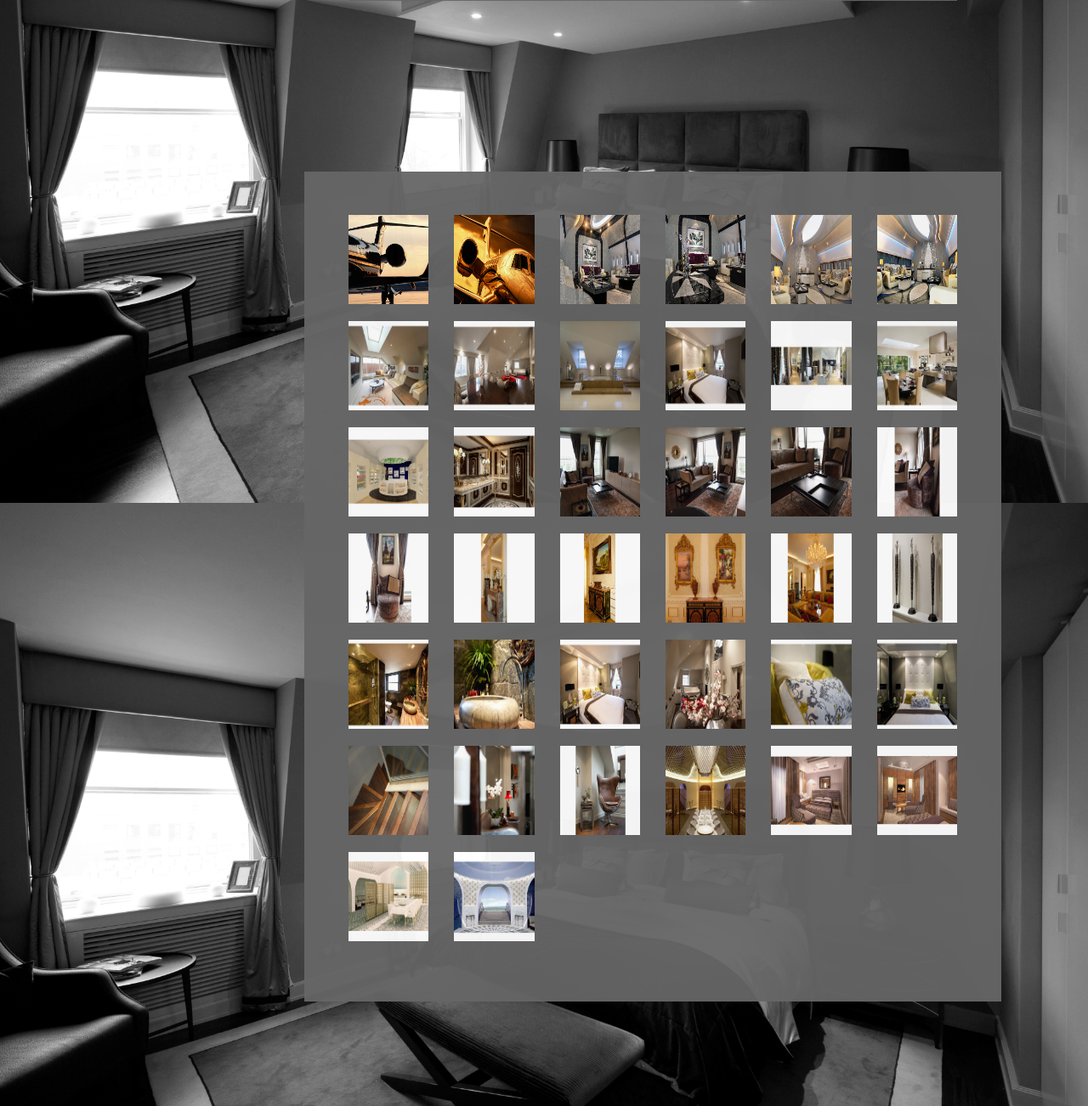
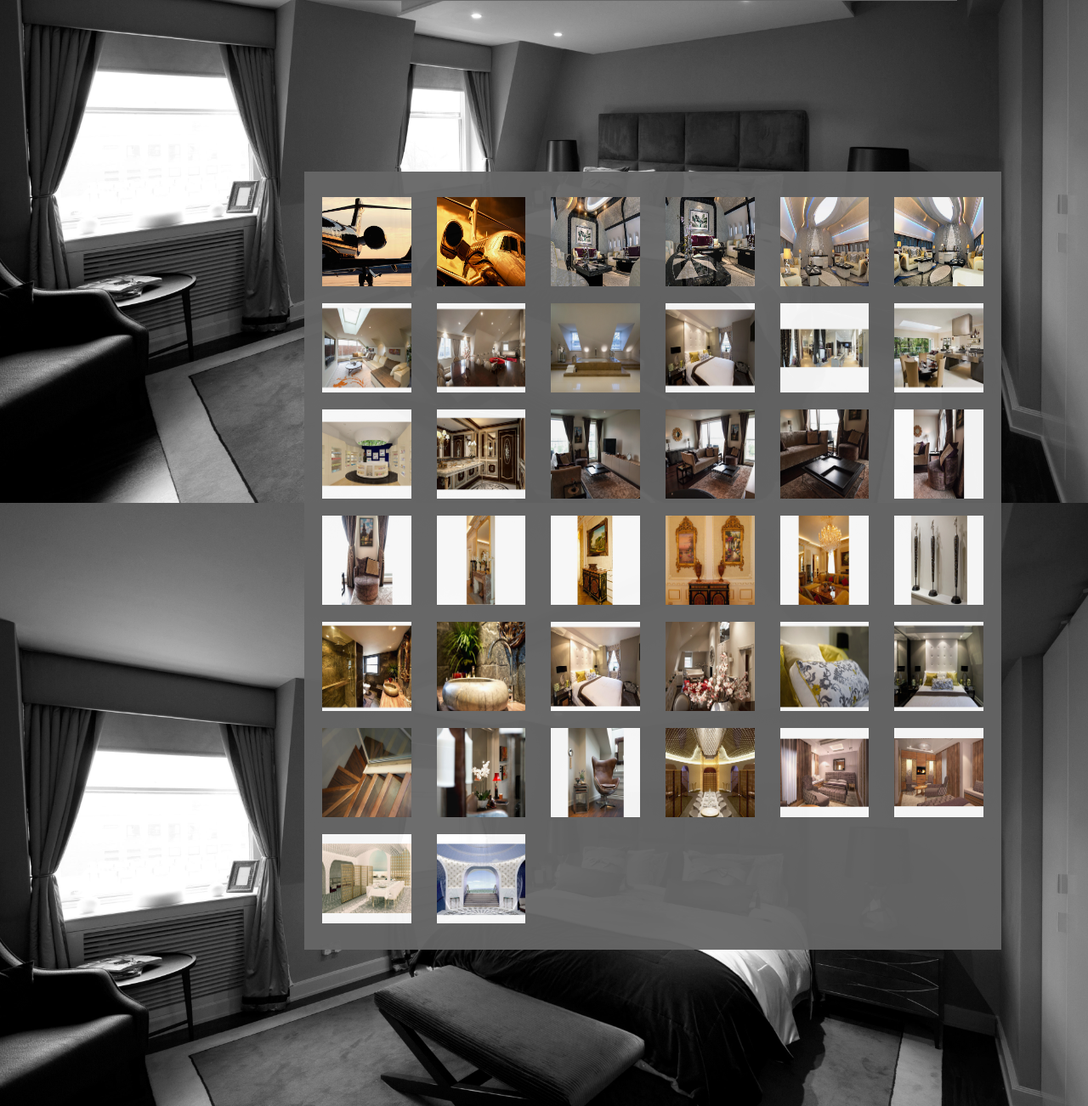
Before and after one commit to khasty720/os_site, a PHP site: page / in a window 1280 px wide. Shown: the part 2608-3910 px from the top of the page at 85% size. Run offline with PHP 8.4, Linux system fonts and the light colour scheme; style sheets or scripts are compiled from the project's sources; some libraries are stand-ins or nearby versions.

Commit message:
Updated gallery

```diff
--- a/less/layout.less
+++ b/less/layout.less
@@ -178,6 +178,7 @@
 
 			.modal-content {
 				border-radius: 0;
+				border: 0;
 			}
 
 			.modal-body {
@@ -202,6 +203,7 @@
 				opacity: .95;
 				width: 80%;
     		margin: 10%;
+				padding: 2%;
 
 				.thumbnail {
 					width: 150px;
@@ -209,6 +211,8 @@
 					padding: 0px;
 					border-radius: 0;
 					border: 0;
+					margin-top: 10px;
+    			margin-bottom: 10px;
 				}
 			}
 		}
```
